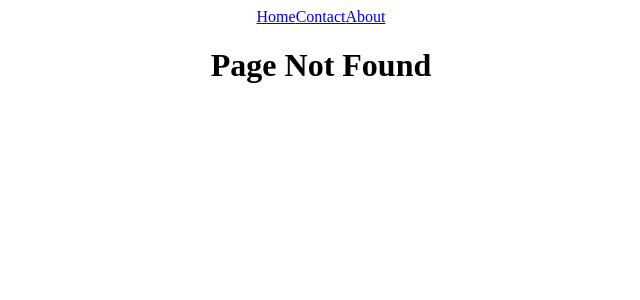
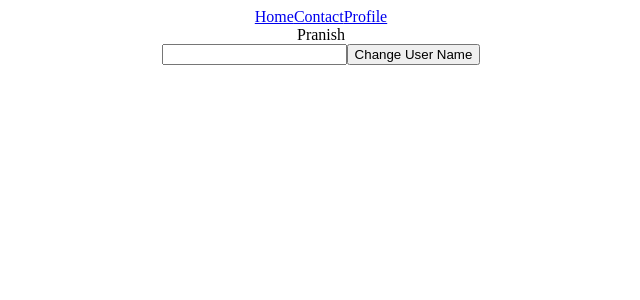
Before and after one commit to Pranish97/Learning_React, a React (Create React App) app: page /profile in a window 1280 px wide. Before the commit this address had no page. Shown: the top 300 px of the page, without its empty margins (319-959 px from the left). Built offline with nearby package versions, Linux system fonts and the light colour scheme.

Commit message:
Adding State management in React

```diff
--- a/src/App.js
+++ b/src/App.js
@@ -2,22 +2,29 @@ import './App.css';
 import {BrowserRouter as Router, Routes, Route} from 'react-router-dom';
 import {Home} from "./pages/Home";
 import {Contact} from "./pages/Contact";
-import {About} from "./pages/About";
+import {Profile} from "./pages/Profile";
 import { Navbar } from './Navbar';
+import {useState, createContext} from "react";
+
+export const AppContext = createContext();
 
 function App() {
 
+  const [username,setUsername] =useState("Pranish");
+
   return (
     <div className="App">
+      <AppContext.Provider value={{username,setUsername}}>
       <Router>
        <Navbar/>
         <Routes>
-          <Route path='/' element={<Home />}/>
+          <Route path='/' element={<Home username={username}/>}/>
           <Route path='/contact' element={<Contact />}/>
-          <Route path='/about' element={<About />}/>
+          <Route path='/profile' element={<Profile username={username} setUsername={setUsername}/>}/>
           <Route path='*' element={<h1>Page Not Found</h1>}/>
         </Routes>
       </Router>
+      </AppContext.Provider>
     </div>
   );
 }
--- a/src/Navbar.js
+++ b/src/Navbar.js
@@ -4,7 +4,7 @@ export const Navbar = () =>{
         <div>
         <Link to="/">Home</Link>
         <Link to="/contact">Contact</Link>
-        <Link to="/about">About</Link>
+        <Link to="/profile">Profile</Link>
       </div>
     )
 }
--- /dev/null
+++ b/src/components/ChangeProfile.js
@@ -0,0 +1,22 @@
+import { useState } from "react";
+import { useContext } from "react"
+import {AppContext} from "../App"
+
+export const ChangeProfile = () =>{
+    const {setUsername} = useContext(AppContext);
+    const [newUserNmae,setNewUsername] = useState("");
+
+    return(
+        <div>
+        <input
+        onChange={(event)=>{
+            setNewUsername(event.target.value);
+        }}
+        />
+        <button onClick={()=>{
+            setUsername(newUserNmae);
+        }}>Change User Name</button>
+
+        </div>
+    );
+}
--- a/src/pages/About.js
+++ /dev/null
@@ -1,3 +0,0 @@
-export const About = () =>{
-    return <h1>This is a About Page</h1>
-}
--- a/src/pages/Home.js
+++ b/src/pages/Home.js
@@ -1,3 +1,6 @@
+import { useContext } from "react"
+import {AppContext} from "../App"
 export const Home = () =>{
-    return <h1>This is a Home Page</h1>
+    const {username} = useContext(AppContext);
+    return <h1>This is a Home Page and the user is: {username} </h1>
 }
--- /dev/null
+++ b/src/pages/Profile.js
@@ -0,0 +1,13 @@
+import { ChangeProfile } from "../components/ChangeProfile"
+import { useContext } from "react"
+import {AppContext} from "../App"
+
+export const Profile = () =>{
+    const {username} = useContext(AppContext);
+
+    return <div>
+        {username}
+        <ChangeProfile/>
+
+    </div>
+}
```
